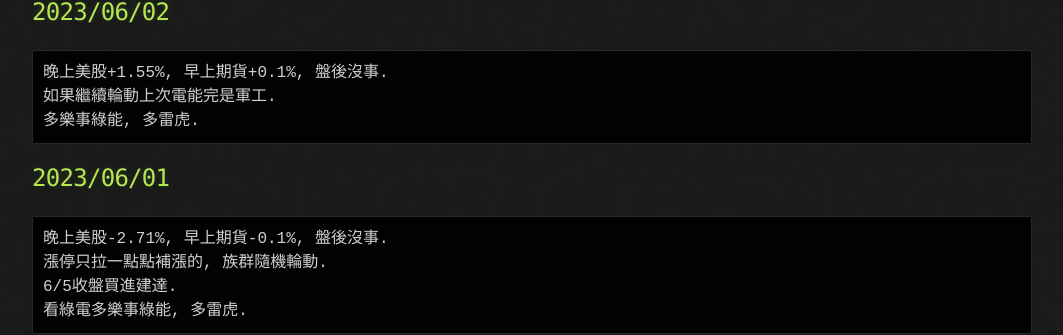
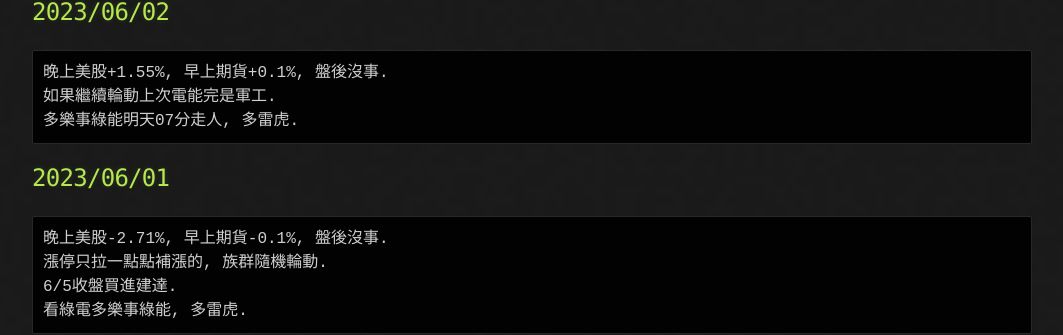
Before and after one commit to lepg5487/Stock_God, a Jekyll site: the page built from index.md, in a window 1280 px wide and 900 px high, scrolled down 412 px. Shown: the part 196-531 px from the top of the window, without its empty margins (108-1171 px from the left). Built offline with Jekyll 4.4.1, drawn with Linux system fonts in a browser that asks for light colours; our own code applies the rules of GitHub Pages for plain Markdown files.

Commit message:
Update index.md

````diff
--- a/index.md
+++ b/index.md
@@ -22,7 +22,7 @@ layout: testlayouts
 ```
 晚上美股+1.55%, 早上期貨+0.1%, 盤後沒事.
 如果繼續輪動上次電能完是軍工.
-多樂事綠能, 多雷虎.
+多樂事綠能明天07分走人, 多雷虎.
 ```
 
 ## 2023/06/01
````
